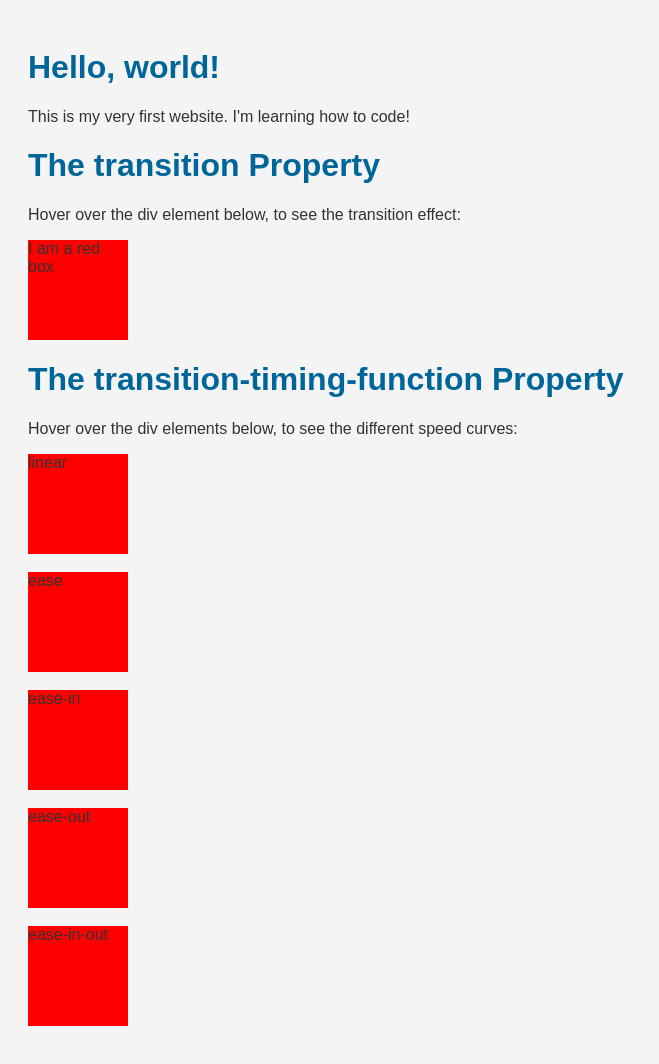
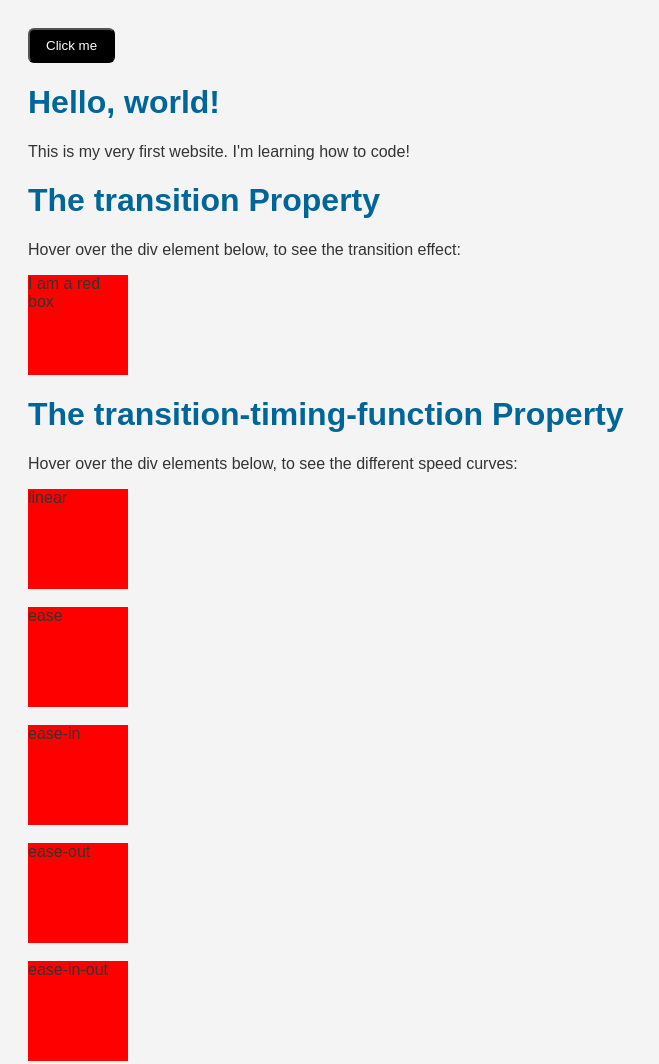
Before and after one commit to nattalla/my-first-website, a plain HTML site: page index.html in a window 1280 px wide. Shown: the whole page, without its empty margins (0-659 px from the left). Drawn offline with Linux system fonts and the light colour scheme.

Commit message:
add new ui-shadcn

```diff
--- a/index.html
+++ b/index.html
@@ -4,6 +4,26 @@
   <meta charset="UTF-8">
   <title>My First Website</title>
   <link rel="stylesheet" href="style.css">
+
+  <button class="shadcn-button">Click me</button>
+
+<style>
+  .shadcn-button {
+    display: inline-flex;
+    align-items: center;
+    justify-content: center;
+    border-radius: 0.375rem; /* rounded-md */
+    background-color: black;
+    color: white;
+    padding: 0.5rem 1rem; /* px-4 py-2 */
+    cursor: pointer;
+    transition: background-color 0.2s;
+  }
+
+  .shadcn-button:hover {
+    background-color: #1f1f1f; /* hover:bg-gray-800 */
+  }
+</style>
 
   <style>
     div {
```
